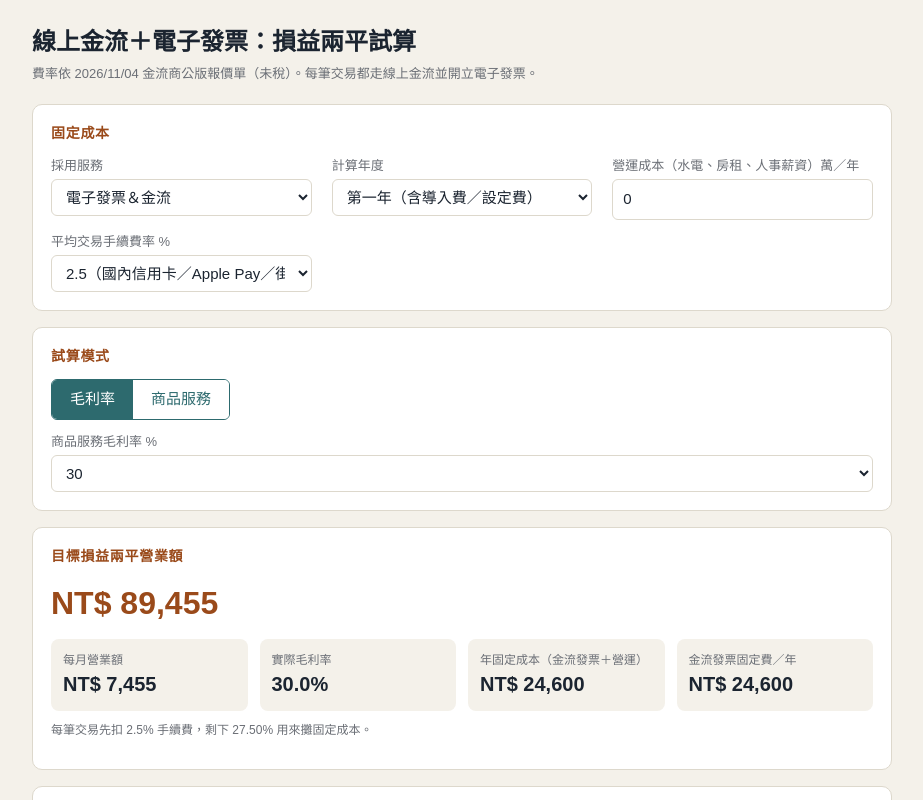
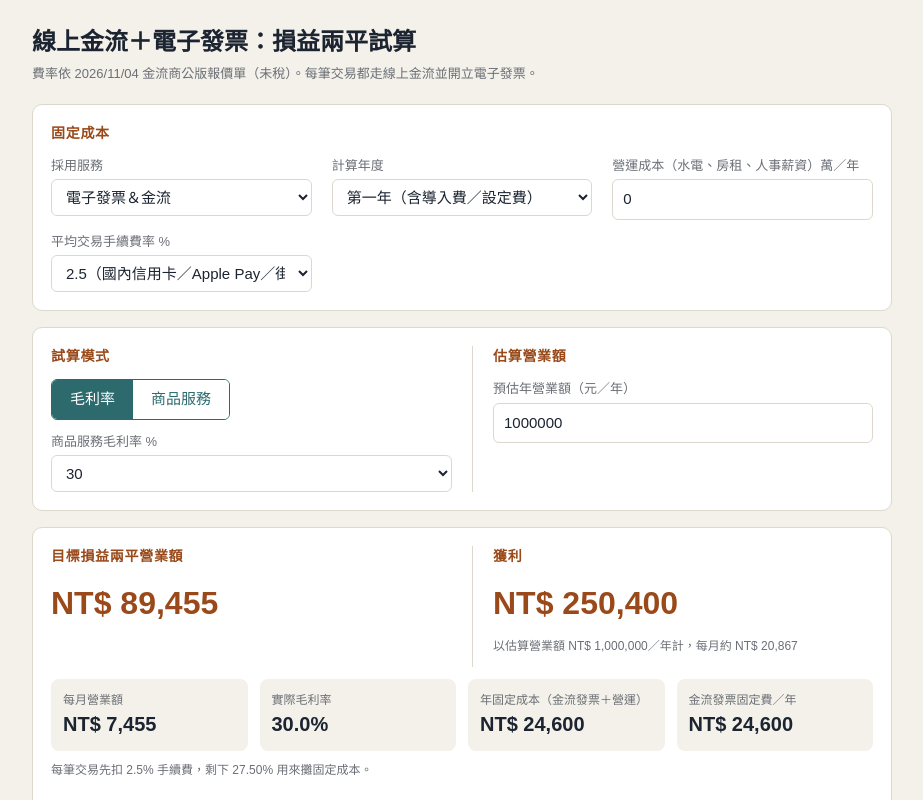
Before and after one commit to gicoi-lab/calc.gicoi.io, a Vue app: page / in a window 1280 px wide. Shown: the top 800 px of the page, without its empty margins (178-1101 px from the left). Built offline with nearby package versions, Linux system fonts and the light colour scheme.

Commit message:
Add estimated revenue input and profit result in two-column layout
Co-Authored-By: Claude Opus 5.5 <noreply@anthropic.com>

```diff
--- a/src/App.vue
+++ b/src/App.vue
@@ -1,6 +1,6 @@
 <script setup>
 import { ref, computed } from 'vue'
-import { MARGINS, breakeven, svcFixed, ntd } from './calc.js'
+import { MARGINS, breakeven, svcFixed, ntd, profit, signedNtd } from './calc.js'
 
 const svc = ref('both')
 const year = ref('y1')
@@ -10,6 +10,7 @@ const mode = ref('margin')
 const marginPct = ref(30)
 const cost = ref(700)
 const price = ref(1000)
+const revenue = ref(1000000)
 
 const isM = computed(() => mode.value === 'margin')
 const invOnly = computed(() => svc.value === 'inv')
@@ -20,6 +21,7 @@ const m = computed(() =>
   isM.value ? marginPct.value / 100 : price.value > 0 ? (price.value - cost.value) / price.value : 0
 )
 const R = computed(() => breakeven(m.value, fee.value, F.value))
+const P = computed(() => profit(+revenue.value || 0, m.value, fee.value, F.value))
 const units = computed(() =>
   isFinite(R.value) && price.value > 0 ? Math.ceil(R.value / price.value).toLocaleString() + ' 件' : '—'
 )
@@ -71,6 +73,8 @@ const rows = computed(() =>
     </div>
 
     <div class="card">
+      <div class="cols">
+        <div>
           <h2>試算模式</h2>
           <div class="seg">
             <button :class="{ on: isM }" @click="mode = 'margin'">毛利率</button>
@@ -95,10 +99,26 @@ const rows = computed(() =>
             </div>
           </div>
         </div>
+        <div>
+          <h2>估算營業額</h2>
+          <label for="revenue">預估年營業額（元／年）</label>
+          <input id="revenue" v-model.number="revenue" type="number" min="0" step="10000">
+        </div>
+      </div>
+    </div>
 
     <div class="card">
+      <div class="cols">
+        <div>
           <h2>目標損益兩平營業額</h2>
           <div class="big">{{ ntd(R) }}</div>
+        </div>
+        <div>
+          <h2>獲利</h2>
+          <div class="big" :class="{ loss: P < 0 }">{{ signedNtd(P) }}</div>
+          <p class="note">以估算營業額 {{ ntd(+revenue || 0) }}／年計，每月約 {{ signedNtd(P / 12) }}</p>
+        </div>
+      </div>
       <div class="kv" style="margin-top:12px">
         <div><b>每月營業額</b><span>{{ ntd(R / 12) }}</span></div>
         <div><b>實際毛利率</b><span>{{ (m * 100).toFixed(1) }}%</span></div>
--- a/src/calc.js
+++ b/src/calc.js
@@ -11,3 +11,8 @@ export const svcFixed = (year, svc) => {
 }
 
 export const ntd = n => (isFinite(n) && n >= 0 ? 'NT$ ' + Math.round(n).toLocaleString() : '—')
+
+// 獲利 = 營業額 ×（毛利率 − 手續費率）− 年固定成本
+export const profit = (rev, m, fee, F) => rev * (m - fee) - F
+
+export const signedNtd = n => (n < 0 ? '−' : '') + 'NT$ ' + Math.round(Math.abs(n)).toLocaleString()
--- a/src/style.css
+++ b/src/style.css
@@ -24,3 +24,7 @@ th{background:#CFE2F3;font-weight:600}
 tr.pick td{background:#fdf3ea;font-weight:700}
 .warn{color:#b3261e;font-weight:600}
 .note{font-size:12px;color:var(--muted);margin-top:10px}
+.cols{display:grid;grid-template-columns:1fr 1fr;gap:20px}
+.cols>div+div{border-left:1px solid var(--line);padding-left:20px}
+.loss{color:#b3261e}
+@media (max-width:640px){.cols{grid-template-columns:1fr}.cols>div+div{border-left:0;padding-left:0;border-top:1px solid var(--line);padding-top:16px}}
```
Also changed, not shown: 2 other files (tests, documents, lock files or other folders). Lines whose indentation alone changed are shown as unchanged.
